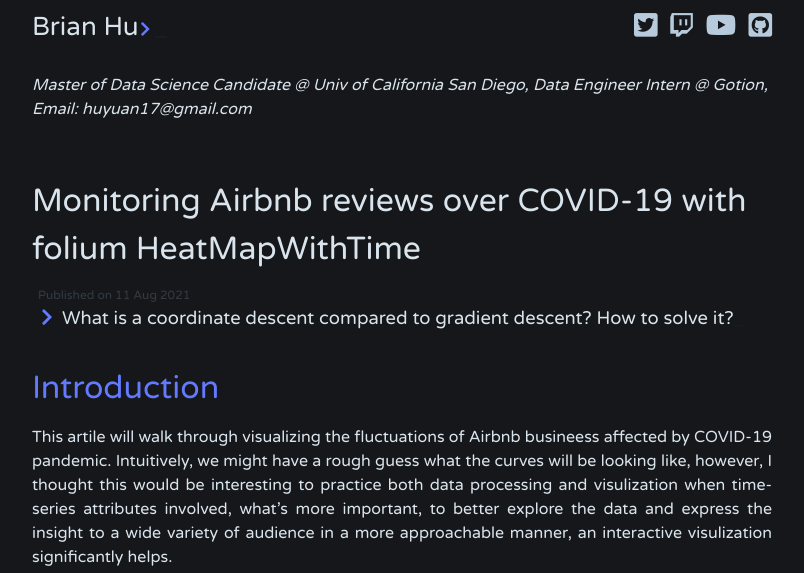
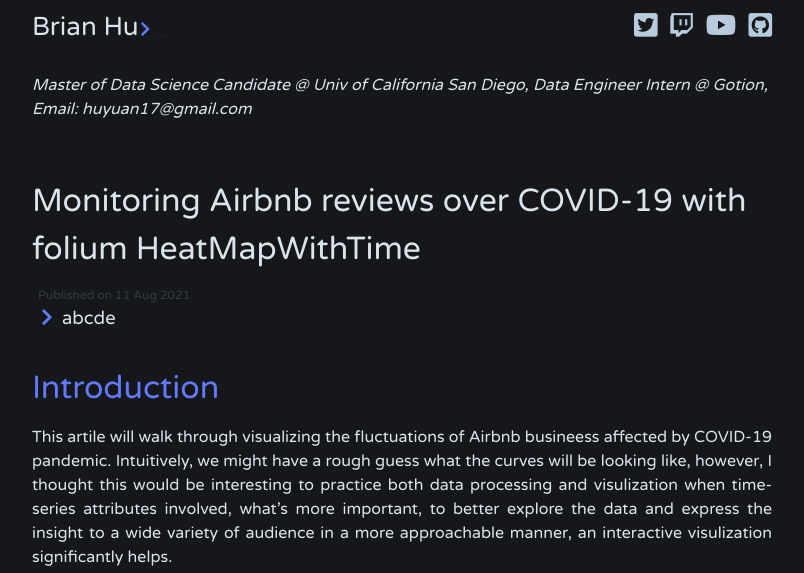
Before and after one commit to galaxie500/blog, a Jekyll site: the page built from _posts/2021-08-11-airbnb-timeserie-eda.md, in a window 1280 px wide and 900 px high, cut to the strip 0-573 px from the top of the window. Shown: the whole strip, without its empty margins (238-1042 px from the left). Built offline with Jekyll 4.4.1, drawn with Linux system fonts in a browser that asks for light colours; nearby versions of some CDN libraries; comment, search, counter and statistics services are not loaded.

```diff
--- a/_posts/2021-08-11-airbnb-timeserie-eda.md
+++ b/_posts/2021-08-11-airbnb-timeserie-eda.md
@@ -1,7 +1,7 @@
 ---
 layout: post
 title:  "Monitoring Airbnb reviews over COVID-19 with folium HeatMapWithTime"
-description: What is a coordinate descent compared to gradient descent? How to solve it?
+description: abcde
 tags: EDA data-visulization tutorial time-series pandas folium plotly
 usemathjax: true
 ---
```
